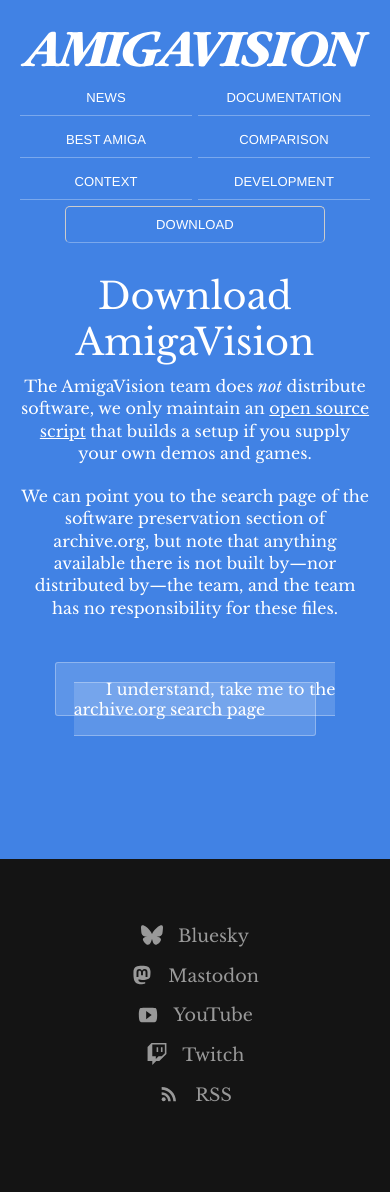
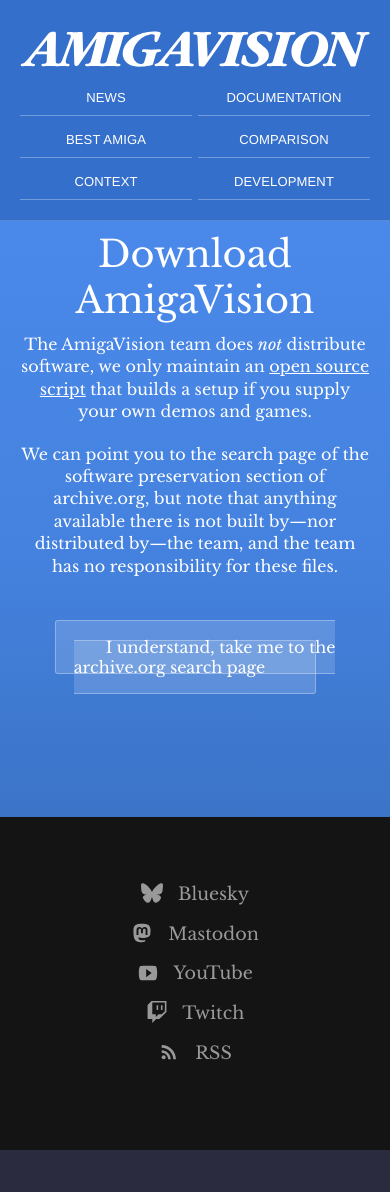
Before and after one commit to amigavision/amigavision.github.io, a Jekyll site: the page built from download.html, in a window 390 px wide. Built offline with Jekyll 4.4.1, drawn with Linux system fonts in a browser that asks for light colours; after the commit the page ends 1150 px from its top, so only the background shows below that.

Commit message:
Make download page have the same two-tone layout + hide the nav download link

```diff
--- a/_includes/amigavision.css
+++ b/_includes/amigavision.css
@@ -846,11 +846,13 @@
     word-break: normal;
   }
 
-  body.home-page header {
+  body.home-page header,
+  body.download-page header {
     background: linear-gradient(to bottom,#346fcb 0%,#346fcb 100%) no-repeat #346fcb;
     border-bottom: 1px solid rgba(255,255,255,0.18);
   }
-  body.home-page .hero {
+  body.home-page .hero,
+  body.download-page .hero {
     background: linear-gradient(180deg,#4a89ea 0%,#4582df 55%,#3b74c7 100%) no-repeat #4582df;
   }
   header .container {
@@ -884,7 +886,8 @@
     justify-self: center;
     width: min(260px, 100%);
   }
-  body.home-page nav a.highlight {
+  body.home-page nav a.highlight,
+  body.download-page nav a.highlight {
     display: none;
   }
   body.home-page .content section .text {
--- a/_layouts/default.html
+++ b/_layouts/default.html
@@ -29,7 +29,7 @@
 		{% endcapture %}
 		<style>{{ css | scssify }}</style>
 	</head>
-		<body{% if page.url == '/' %} class="home-page"{% endif %}>
+		<body{% if page.url == '/' %} class="home-page"{% elsif page.url == '/download' or page.url == '/download/' or page.url == '/download.html' %} class="download-page"{% endif %}>
 		<header>
 			<div class="container">
 				{% include navigation.html %}
```
